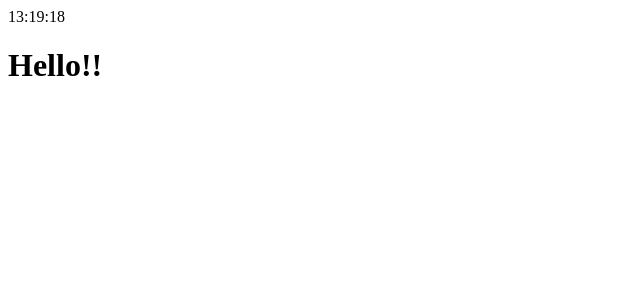
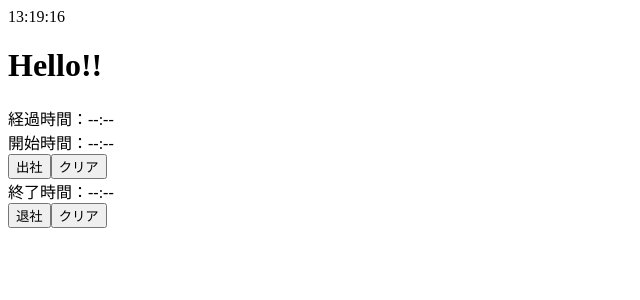
Before and after one commit to akami0000/my-flex-timer, a React app: page / in a window 1280 px wide. Shown: the top 300 px of the page, without its empty margins (0-640 px from the left). Built offline with nearby package versions, Linux system fonts and the light colour scheme.

Commit message:
経過時間算出できた

```diff
--- a/src/web/App.tsx
+++ b/src/web/App.tsx
@@ -1,6 +1,12 @@
 import './App.css';
 import React from 'react';
-import { useEffect, useState } from 'react';
+import { useEffect, useState, useCallback, useRef } from 'react';
+
+interface Time {
+  h: number;
+  m: number;
+  s: number;
+}
 
 export const App = () => {
   const [date, setDate] = useState(new Date());
@@ -13,19 +19,91 @@ export const App = () => {
     }, 1000);
 
     // Get time
-    const time = [date.getHours(), date.getMinutes(), date.getSeconds()];
-    const [h, m, s] = time;
+    setDate(date);
+    // const time = [date.getHours(), date.getMinutes(), date.getSeconds()];
+    // const [h, m, s] = time;
 
     // Get angles
     const degHour = h * (360 / 12) + m * (360 / 12 / 60);
     const degMin = m * (360 / 60) + s * (360 / 60 / 60);
     const degSec = s * (360 / 60);
+    getElapsedTime();
   }, [date]);
+  const [elapsedTime, setElapsedTime] = useState<Time | undefined>();
+  const [workStartTime, setWorkStartTime] = useState<Time | undefined>();
+  const [workEndTime, setWorkEndTime] = useState<Time | undefined>();
+  const intervalRef = useRef<NodeJS.Timeout | null>(null);
+
+  const workStart = () => {
+    setWorkStartTime({ h: date.getHours(), m: date.getMinutes(), s: date.getSeconds() });
+    getElapsedTime();
+  };
+  const workEnd = () => {
+    setWorkEndTime({ h: date.getHours(), m: date.getMinutes(), s: date.getSeconds() });
+    getElapsedTime();
+  };
+  const workStartClear = () => {
+    setWorkStartTime(undefined);
+    getElapsedTime();
+  };
+  const workEndClear = () => {
+    setWorkEndTime(undefined);
+    getElapsedTime();
+  };
+
+  function getElapsedTime() {
+    if (!workStartTime) {
+      setElapsedTime(undefined);
+      return;
+    }
+    let elapsedH = 0;
+    let elapsedM = 0;
+    let elapsedS = 0;
+
+    if (!workEndTime) {
+      elapsedH = date.getHours() - workStartTime.h;
+      elapsedM = date.getMinutes() - workStartTime.m;
+      elapsedS = date.getSeconds() - workStartTime.s;
+    } else {
+      elapsedH = workEndTime.h - workStartTime.h;
+      elapsedM = workEndTime.m - workStartTime.m;
+      elapsedS = workEndTime.s - workStartTime.s;
+    }
+    if (elapsedS < 0) {
+      elapsedS += 60;
+      elapsedM--;
+    }
+    if (elapsedM < 0) {
+      elapsedM += 60;
+      elapsedH--;
+    }
+    if (elapsedH < 0) {
+      elapsedH += 24;
+    }
+    setElapsedTime({ h: elapsedH, m: elapsedM, s: elapsedS });
+  }
+
+  const formatTime = (time: Time | undefined) => {
+    if (!time) {
+      return '--:--';
+    }
+    const formattedHour = String(time.h).padStart(2, '0');
+    const formattedMinutes = String(time.m).padStart(2, '0');
+    return `${formattedHour}:${formattedMinutes}`;
+  };
+
   return (
     <div className="container">
       {h.toString().padStart(2, '0')}:{m.toString().padStart(2, '0')}:
       {s.toString().padStart(2, '0')}
       <h1>Hello!!</h1>
+      <div>{elapsedTime ? `経過時間：${formatTime(elapsedTime)}` : '経過時間：--:--'}</div>
+      <div>{workStartTime ? `開始時間：${formatTime(workStartTime)}` : '開始時間：--:--'}</div>
+      <button onClick={workStart}>出社</button>
+      <button onClick={workStartClear}>クリア</button>
+      <div>{workEndTime ? `${formatTime(workEndTime)}` : '終了時間：--:--'}</div>
+      <button onClick={workEnd}>退社</button>
+      <button onClick={workEndClear}>クリア</button>
     </div>
   );
 };
```
Also changed, not shown: 1 other file (tests, documents, lock files or other folders).
